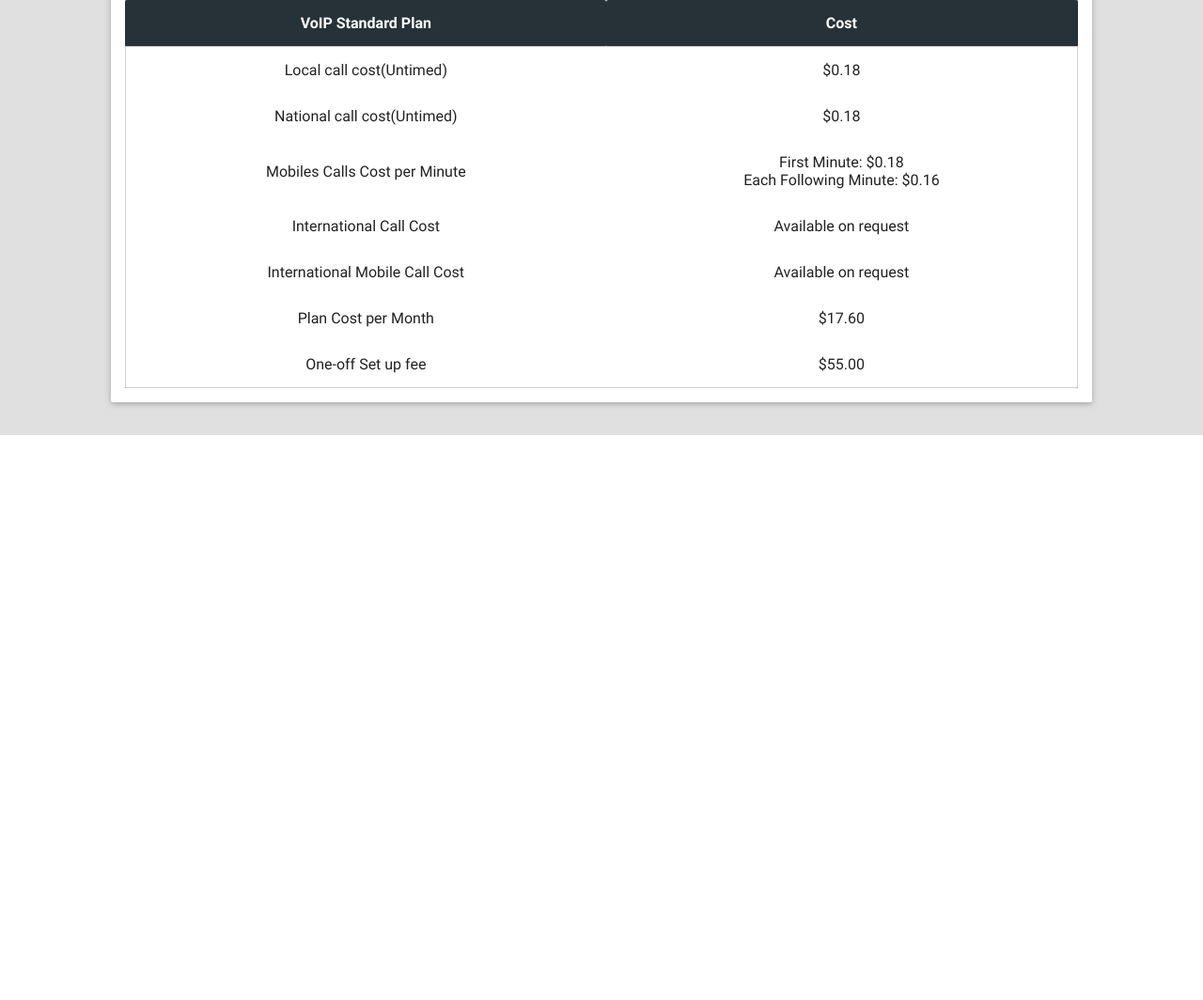
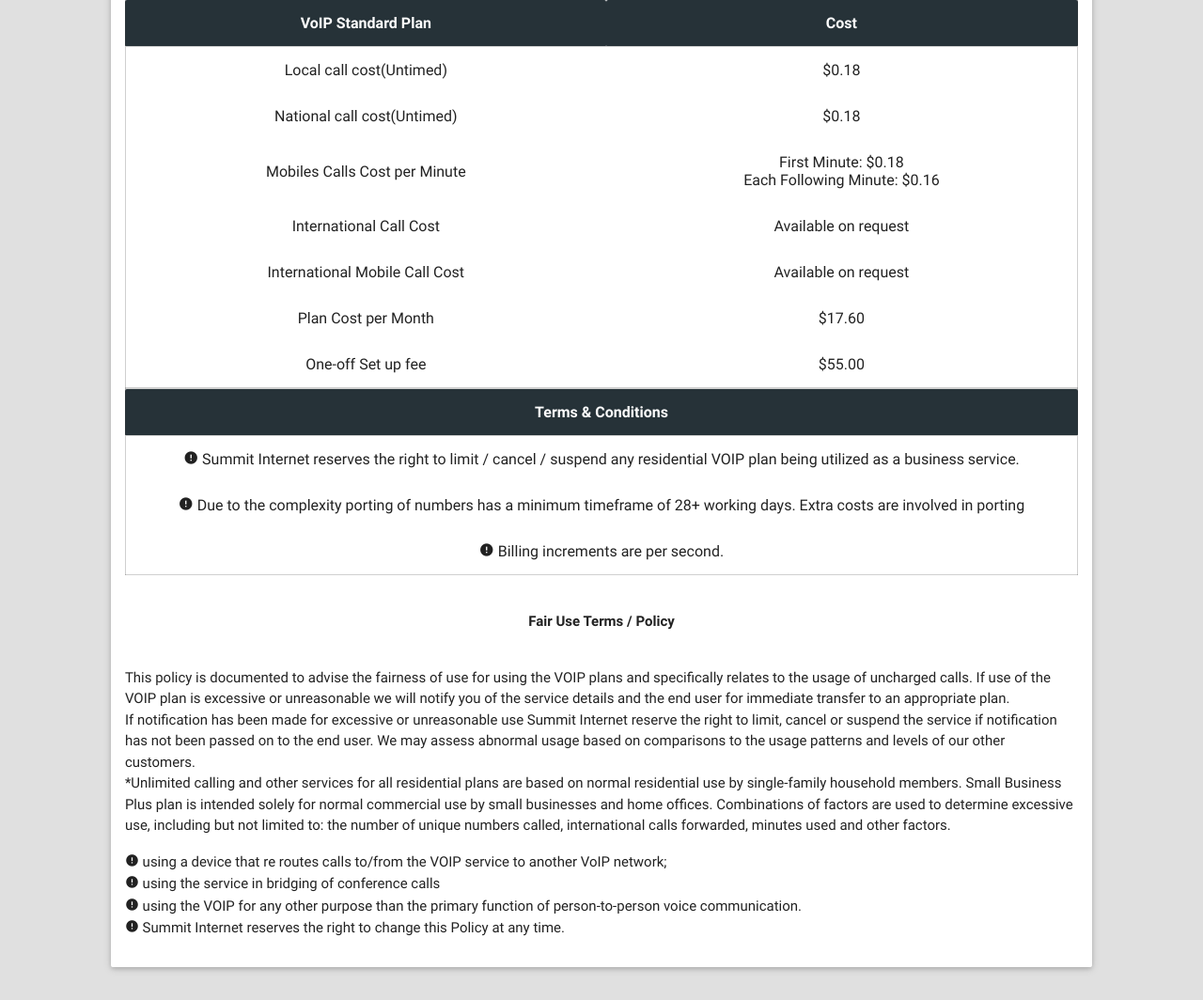
Before and after one commit to raicovx/Summit-Internet-NEW, a PHP site: page / in a window 1280 px wide, after a click on "VOIP". Shown: the part 1263-2327 px from the top of the page at 94% size. Before the commit the page ends 1726 px from the top, so only its background shows below. Run offline with PHP 8.4, Linux system fonts and the light colour scheme.

Commit message:
Final - VoIP Section

```diff
--- a/content-internet-section.php
+++ b/content-internet-section.php
@@ -278,7 +278,37 @@ To use VoIP you’ll need a broadband connection and a VoIP enabled modem or rou
                                     <td>$55.00</td>
                                   </tr>
                             </tbody>
-                  </table></div>
+                  </table>
+         <table class="hoverable centered">
+                            <thead class="blue-grey darken-4 white-text">
+                                  <tr>
+                                      <th data-field="miscCosts">Terms &amp; Conditions</th>
+
+                                  </tr>
+                            </thead>
+
+                            <tbody>
+                                  <tr>
+                                    <td><i class="mdi-alert-error"></i> Summit Internet reserves the right to limit / cancel / suspend any residential VOIP plan being utilized as a business service.</td>
+                                  </tr>
+                                  <tr>
+                                       <tr>
+                                    <td><i class="mdi-alert-error"></i> Due to the complexity porting of numbers has a minimum timeframe of 28+ working days.  Extra costs are involved in porting</td>
+                                  </tr>
+                                  <tr>
+                                    <td><i class="mdi-alert-error"></i> Billing increments are per second.</td>
+                                </tr>
+                            </tbody>
+                  </table><br/>
+            <p class="center-align"><b>Fair Use Terms / Policy</b></p>
+            <p class="left-align"><br/>
+                This policy is documented to advise the fairness of use for using the VOIP plans and specifically relates to the usage of uncharged calls. If use of the VOIP plan is excessive or unreasonable we will notify you of the service details and the end user for immediate transfer to an appropriate plan.<br/> If notification has been made for excessive or unreasonable use Summit Internet reserve the right to limit, cancel or suspend the service if notification has not been passed on to the end user. We may assess abnormal usage based on comparisons to the usage patterns and levels of our other customers.<br/> *Unlimited calling and other services for all residential plans are based on normal residential use by single-family household members. Small Business Plus plan is intended solely for normal commercial use by small businesses and home offices. Combinations of factors are used to determine excessive use, including but not limited to: the number of unique numbers called, international calls forwarded, minutes used and other factors. </p>
+    <ul>
+            <li><i class="mdi-alert-error"></i> using a device that re routes calls to/from the VOIP service to another VoIP network;</li>
+<li><i class="mdi-alert-error"></i> using the service in bridging of conference calls</li>
+<li><i class="mdi-alert-error"></i> using the VOIP for any other purpose than the primary function of person-to-person voice communication.</li>
+<li><i class="mdi-alert-error"></i> Summit Internet reserves the right to change this Policy at any time.</li>
+        </ul></div>
      </div>
 
   </div>
```
